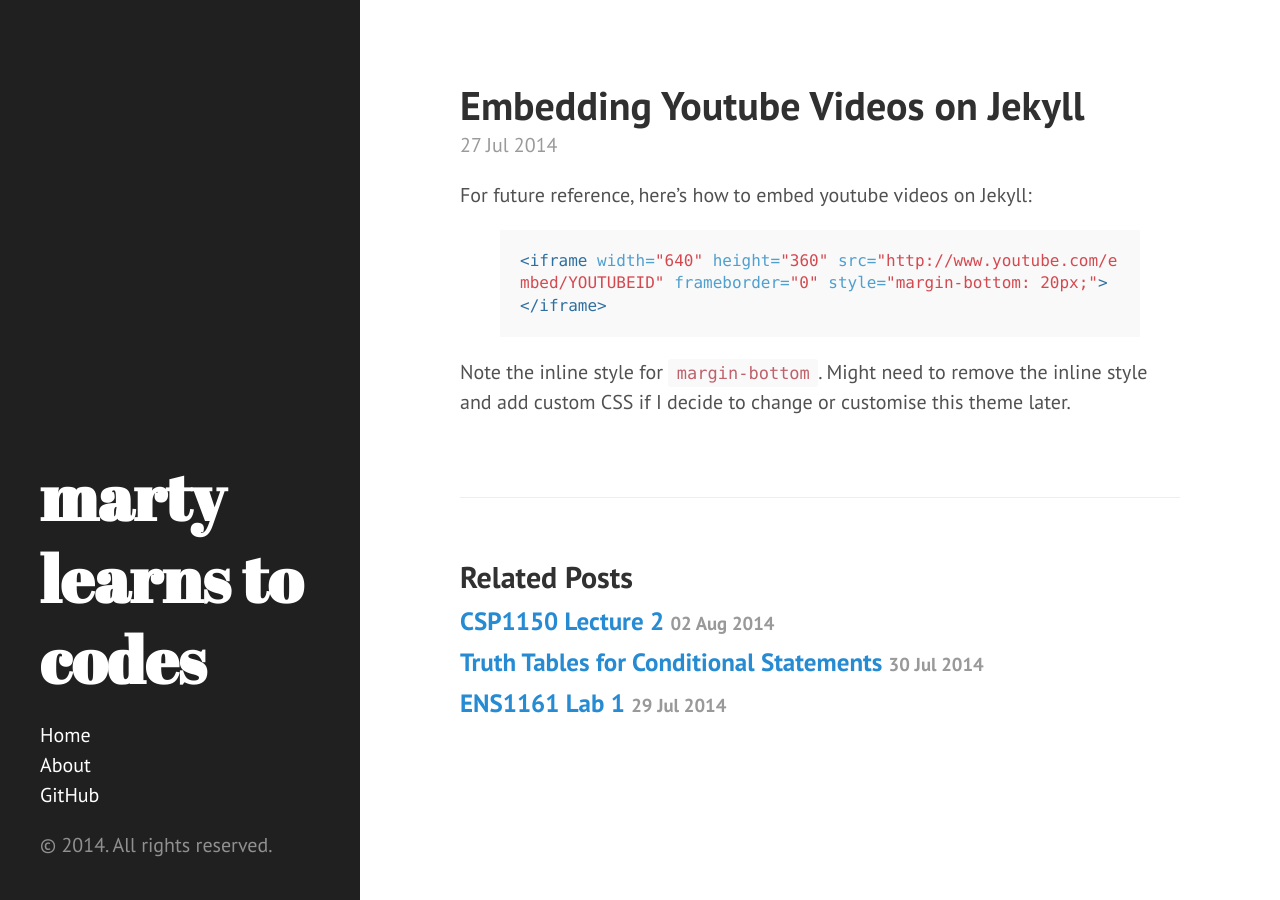
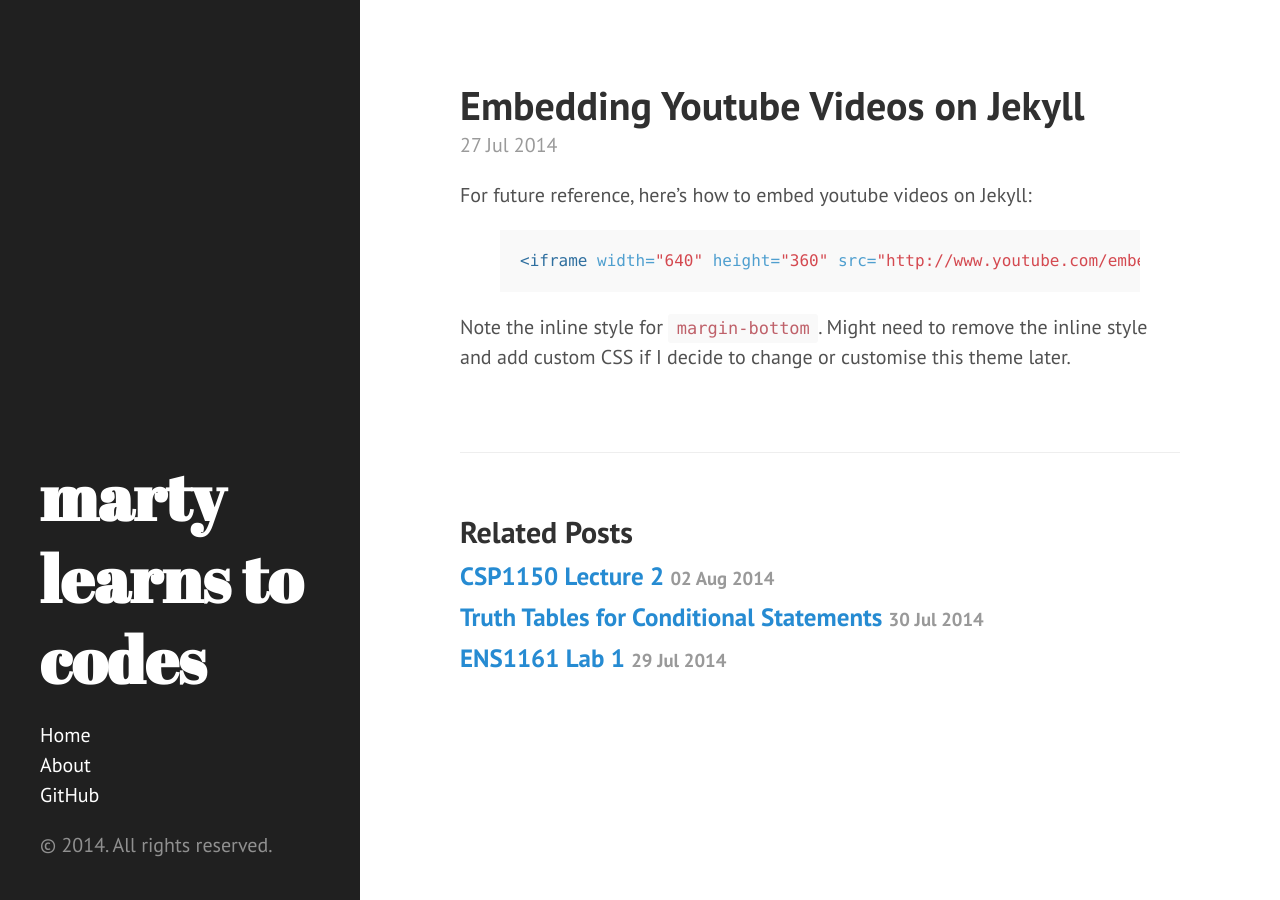
Before and after one commit to martymcflywa/martymcflywa.github.io, a Jekyll site: the page built from _posts/2014-07-27-embedding-youtube-videos-on-jekyll.md, in a window 1280 px wide. Built offline with Jekyll 4.4.1, drawn with Linux system fonts in a browser that asks for light colours; Markdown is read by kramdown in place of the engine named in the settings.

Commit message:
added scrolling on x to pygment

```diff
--- a/public/css/poole.css
+++ b/public/css/poole.css
@@ -186,6 +186,20 @@
 }
 .highlight pre {
   margin-bottom: 0;
+}
+
+/* Scrolling Pyg */
+
+.highlight pre code * {
+  white-space: nowrap;
+}
+
+.highlight pre {
+  overflow-x: auto;
+}
+
+.highlight pre code {
+  white-space: pre;
 }
 
 /* Gist via GitHub Pages */
```
